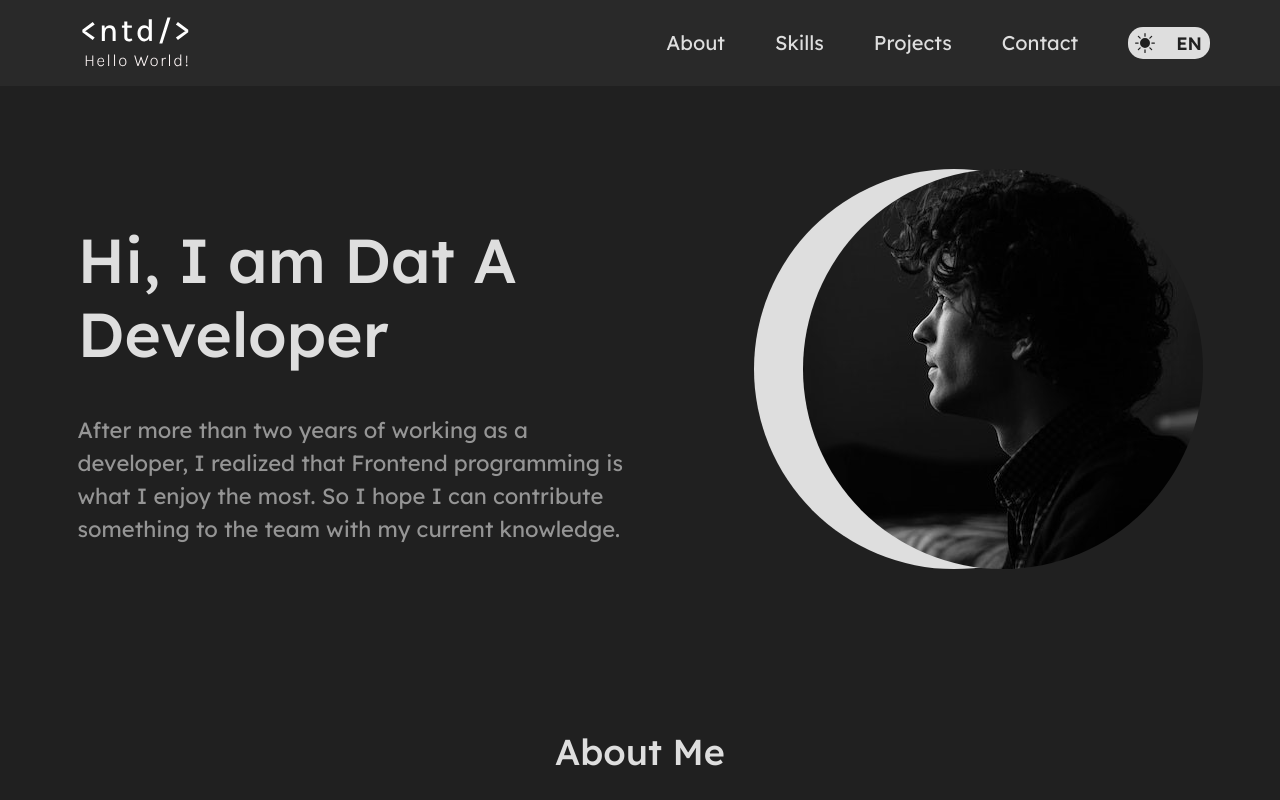
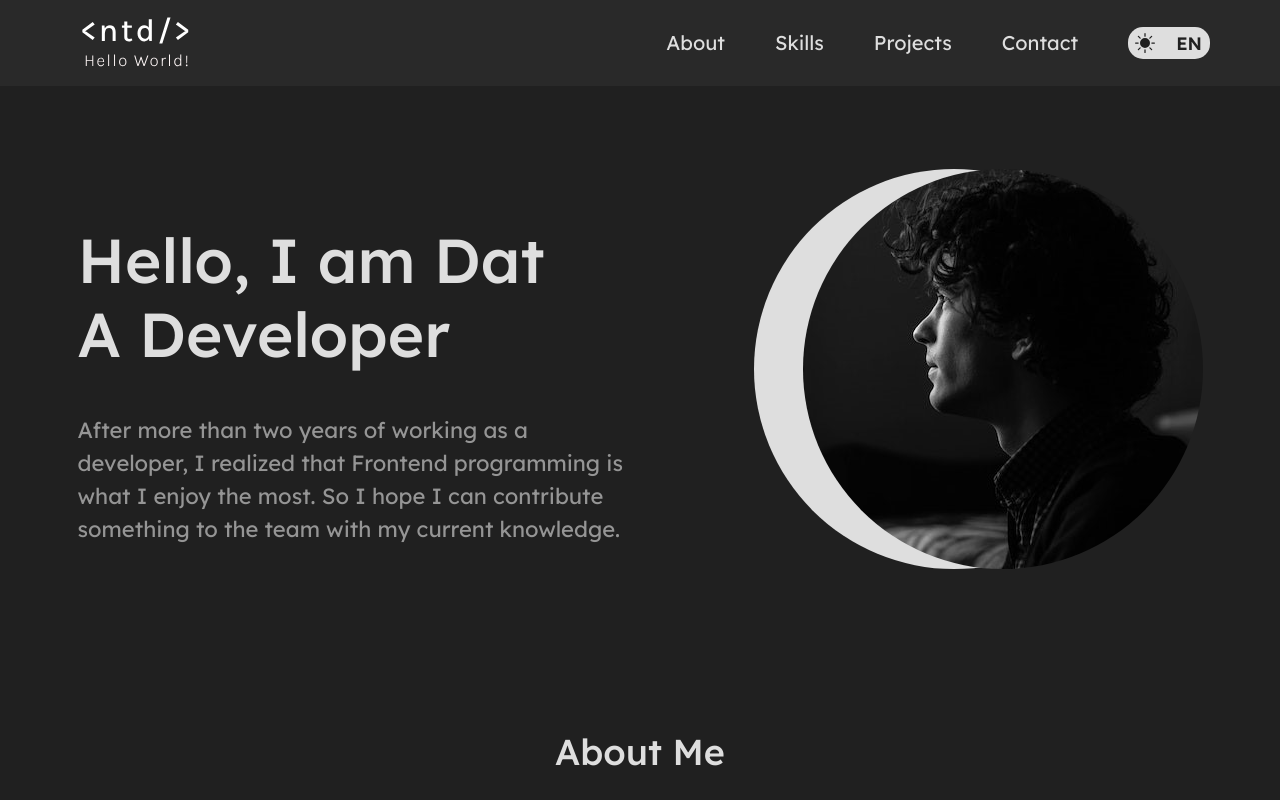
Before and after one commit to ntd-97/my-portfolio, a React (Create React App) app: page / in a window 1280 px wide. Shown: the top 800 px of the page. Built offline with nearby package versions, Linux system fonts and the light colour scheme.

Commit message:
fix bug footer, banner

```diff
--- a/src/assets/lng/en/translation.json
+++ b/src/assets/lng/en/translation.json
@@ -1,6 +1,7 @@
 {
     "banner": {
-        "heading": "Hi, I am Dat A Developer",
+        "heading_1": "Hello, I am Dat ",
+        "heading_2": "A Developer",
         "title": "After more than two years of working as a developer, I realized that Frontend programming is what I enjoy the most. So I hope I can contribute something to the team with my current knowledge."
     },
     "navbar": {
--- a/src/assets/lng/vi/translation.json
+++ b/src/assets/lng/vi/translation.json
@@ -1,6 +1,7 @@
 {
     "banner": {
-        "heading": "Xin chào, Mình là Đạt - Một lập trình viên.",
+        "heading_1": "Xin chào, Mình là Đạt",
+        "heading_2": "Một lập trình viên.",
         "title": "Sau hơn 2 năm làm việc với vị trí developer. Mình nhận ra lập trình Frontend là thứ kiến mình thích thú nhất. Mình mong với những kiến thức hiện tại có thể đóng góp phần nào cho team."
     },
     "navbar": {
--- a/src/components/Banner/Banner.js
+++ b/src/components/Banner/Banner.js
@@ -31,7 +31,9 @@ const Banner = () => {
             transition={{ duration: 1 }}
             className="banner__heading mb-5 px-3 px-md-0"
           >
-            {t("banner.heading")}
+            {t("banner.heading_1")}
+            <br />
+            {t("banner.heading_2")}
           </motion.h1>
 
           <motion.p
--- a/src/components/Footer/Footer.js
+++ b/src/components/Footer/Footer.js
@@ -21,7 +21,7 @@ const Footer = () => {
             className="d-flex justify-content-center justify-content-md-start footer__copy-right"
           >
             <p>
-              Make by <strong>Me</strong> - Copy rigth 2022.
+              Make by <strong>me</strong>.
             </p>
           </Col>
           <Col
```
Also changed, not shown: src/App.scss (line endings or trailing spaces).
